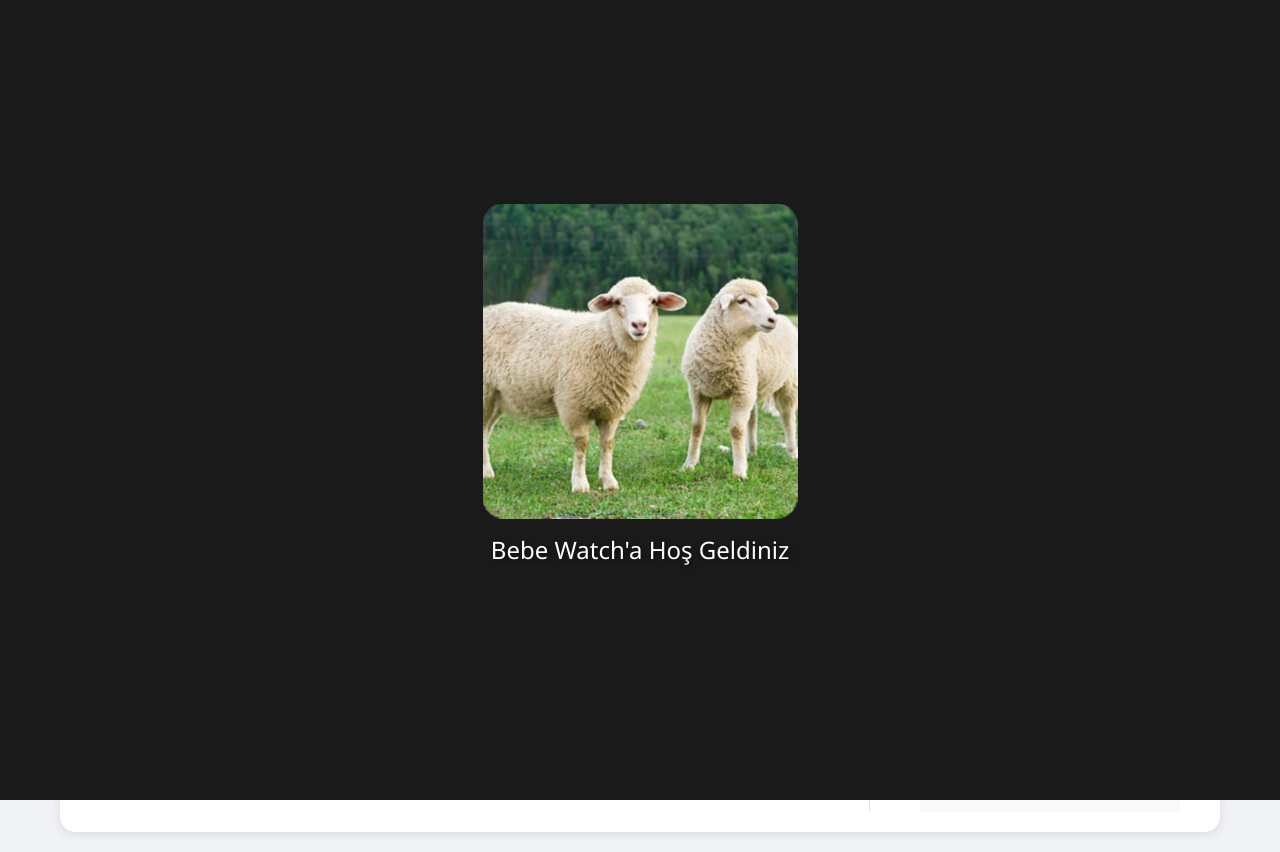
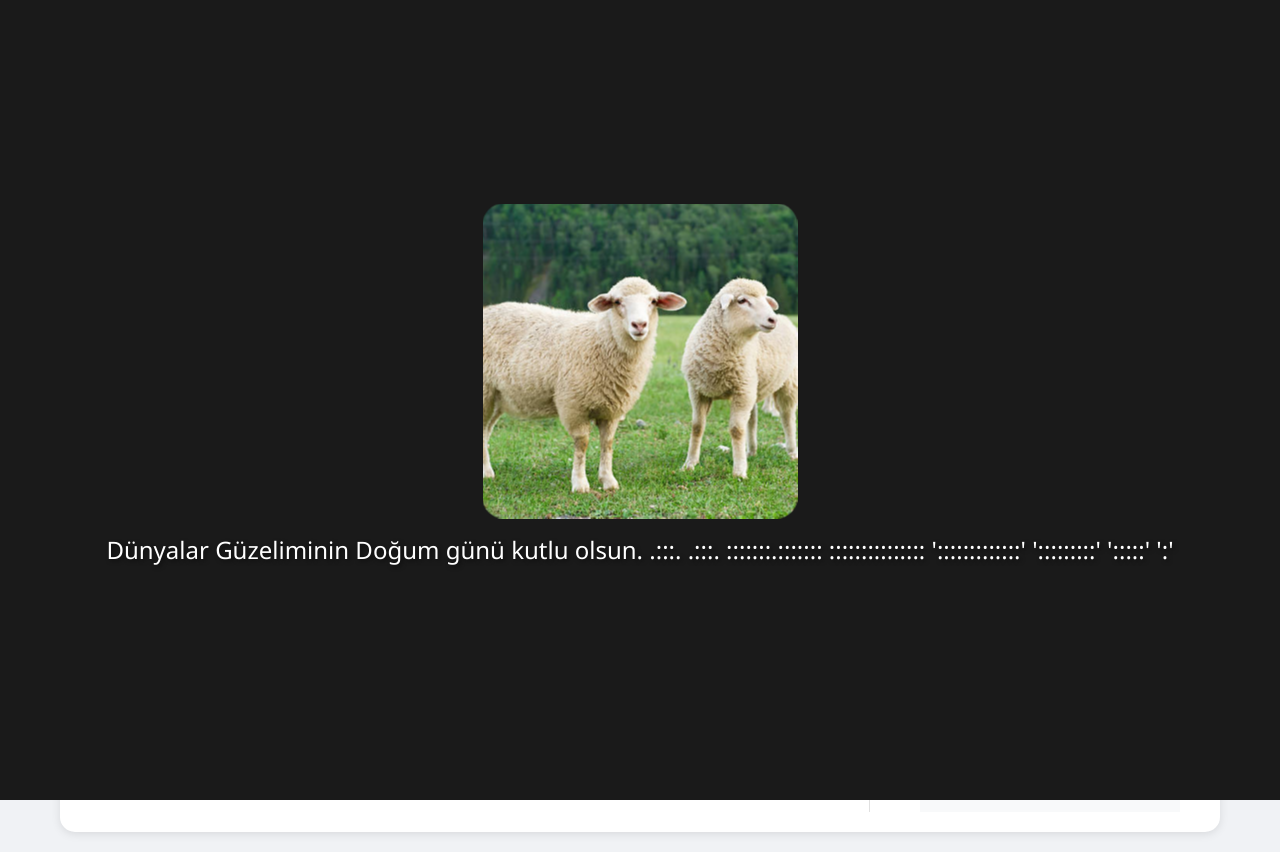
Before and after one commit to aliay4/movieto, a website: page public/index.html in a window 1280 px wide. Drawn offline with nearby package versions, Linux system fonts and the light colour scheme; a script that the page names is missing.

Commit message:
Hoş geldiniz mesajına kalp işareti eklendi

```diff
--- a/public/index.html
+++ b/public/index.html
@@ -11,7 +11,14 @@
     <!-- Yükleme Ekranı -->
     <div class="loading-screen">
         <img src="resim.jpg" alt="Hoş Geldiniz" class="loading-logo">
-        <div class="loading-text">Bebe Watch'a Hoş Geldiniz</div>
+        <div class="loading-text">Dünyalar Güzeliminin Doğum günü kutlu olsun.
+  .:::.   .:::.
+ :::::::.:::::::
+ :::::::::::::::
+ ':::::::::::::'
+   ':::::::::'
+     ':::::'
+       ':'</div>
     </div>
 
     <div class="container">
```
